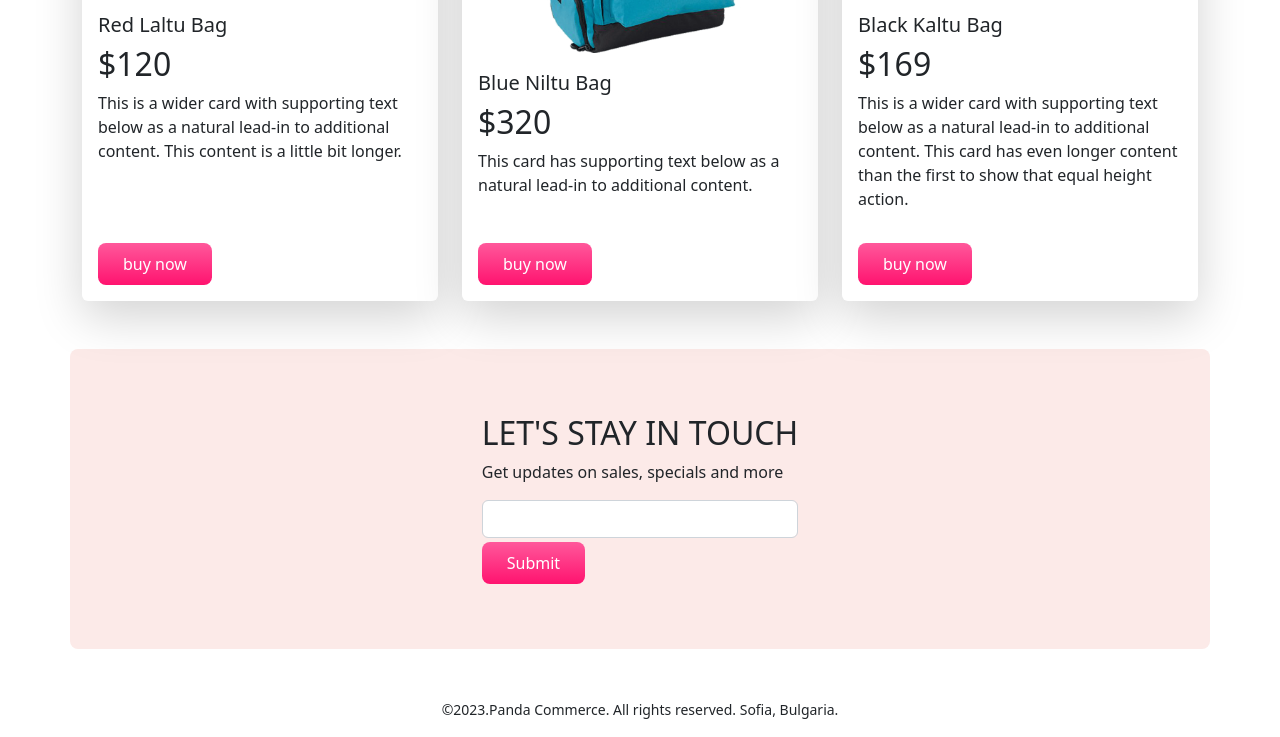
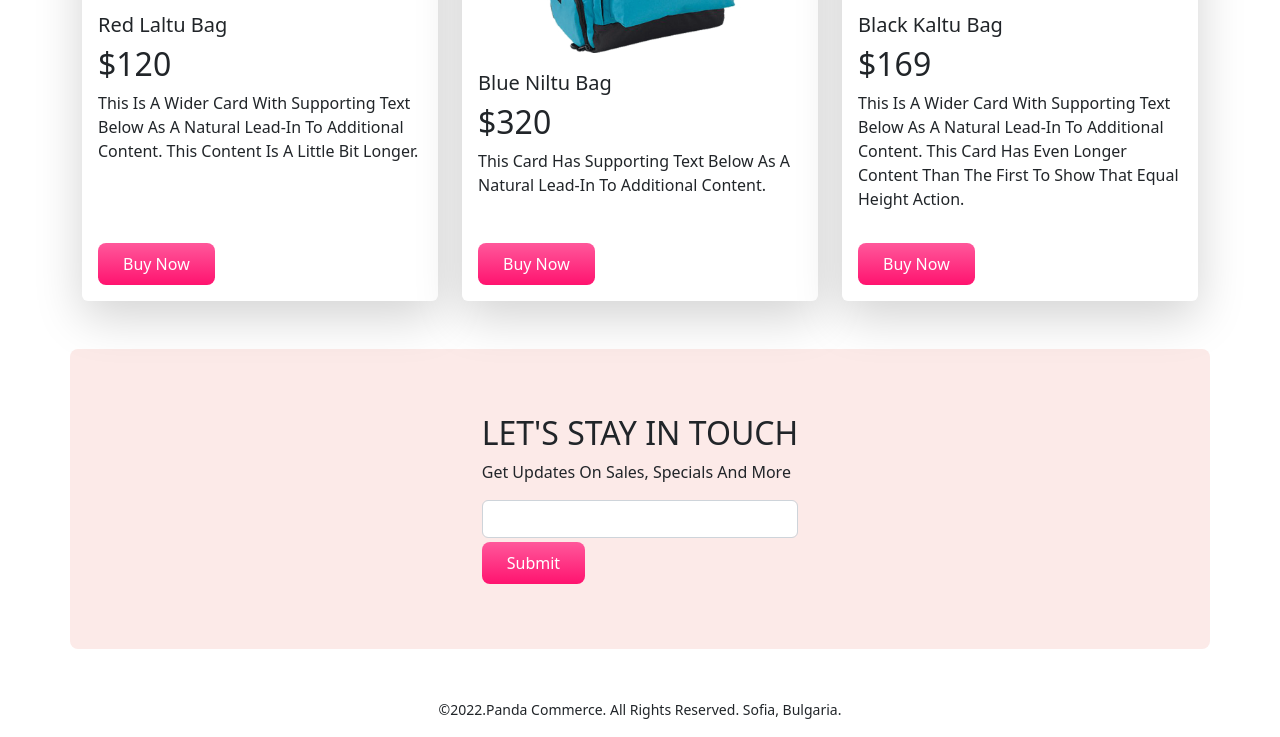
Before and after one commit to cityhawkar/panda-commerce-bootstrap, a plain HTML site: page index.html in a window 1280 px wide. Shown: the part 1755-2492 px from the top of the page. Drawn offline with nearby package versions, Linux system fonts and the light colour scheme.

Commit message:
again submited

```diff
--- a/css/style.css
+++ b/css/style.css
@@ -1,3 +1,6 @@
+body{
+    text-transform: capitalize;
+}
 .panda-bg-info{
     background-color:#fceae8;
 }
--- a/index.html
+++ b/index.html
@@ -15,6 +15,7 @@
         <nav class="navbar navbar-expand-lg fixed-top bg-light">
             <div class="container">
               <a class="navbar-brand" href="#">
+
                 <img src="images/logo.png" alt="">
               </a>
               <button class="navbar-toggler" type="button" data-bs-toggle="collapse" data-bs-target="#navbarSupportedContent" aria-controls="navbarSupportedContent" aria-expanded="false" aria-label="Toggle navigation">
@@ -252,7 +253,7 @@
     </main>
      <!-- all section end -->
      <footer class="text-center mt-5">
-        <p><small>©2023.Panda Commerce. All rights reserved. Sofia, Bulgaria.</small></p>
+        <p><small>©2022.Panda Commerce. All rights reserved. Sofia, Bulgaria.</small></p>
      </footer>
 
 <script src="https://cdn.jsdelivr.net/npm/bootstrap@5.2.0/dist/js/bootstrap.bundle.min.js"></script>
```
